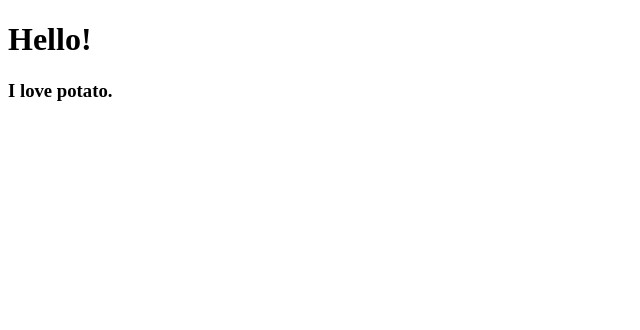
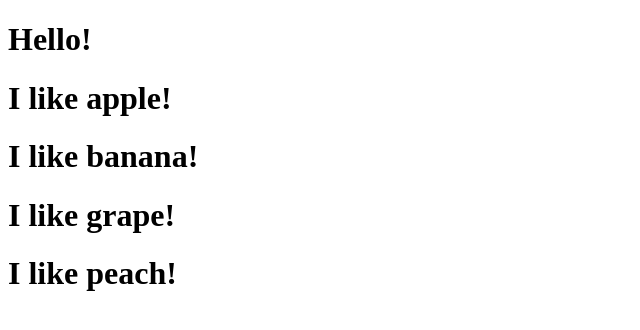
Before and after one commit to GodSeunghwan/movie_app_2019, a React (Create React App) app: page / in a window 1280 px wide. Shown: the top 330 px of the page, without its empty margins (0-640 px from the left). Built offline with nearby package versions, Linux system fonts and the light colour scheme.

Commit message:
#2.1 Reusable Components with JSX + Props

```diff
--- a/src/App.js
+++ b/src/App.js
@@ -1,11 +1,19 @@
 import React from 'react';
-import Potato from './Potato';
+
+function Food({ favourite }) {
+  return (
+    <h1>I like {favourite}!</h1>
+  );
+}
 
 function App() {
   return (
     <div className="App">
       <h1>Hello!</h1>
-      <Potato />
+      <Food favourite="apple" />
+      <Food favourite="banana" />
+      <Food favourite="grape" />
+      <Food favourite="peach" />
     </div>
   );
 }
--- a/src/Potato.js
+++ /dev/null
@@ -1,9 +0,0 @@
-import React from 'react';
-
-function Potato() {
-    return (
-        <h3>I love potato.</h3>
-    );
-}
-
-export default Potato;
```
